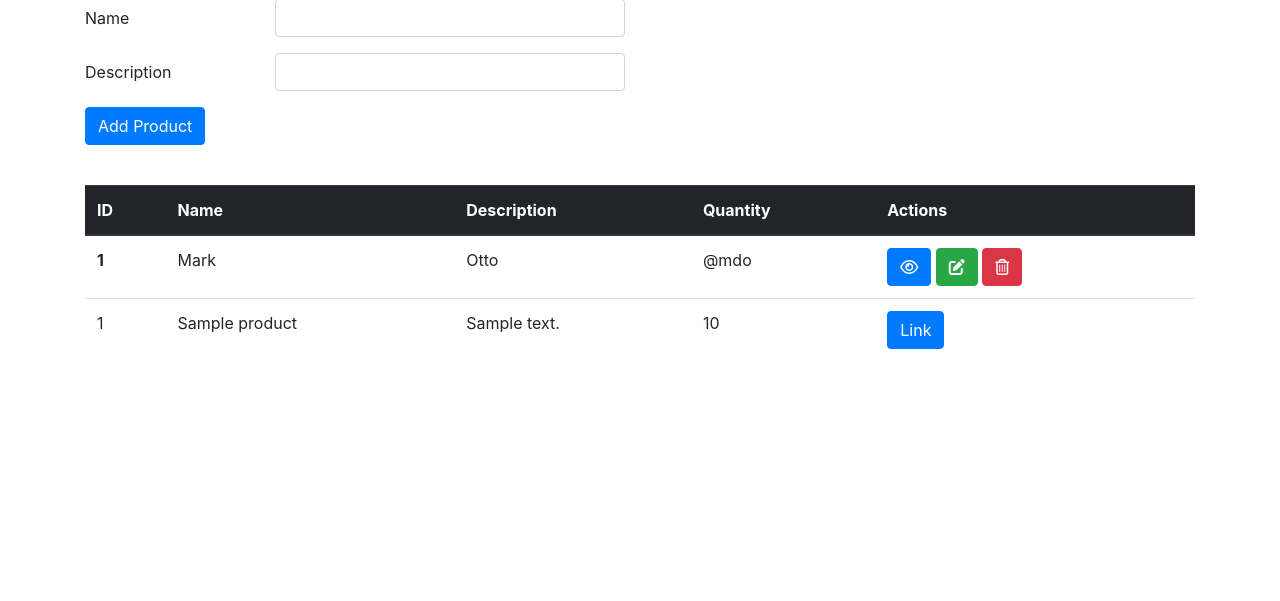
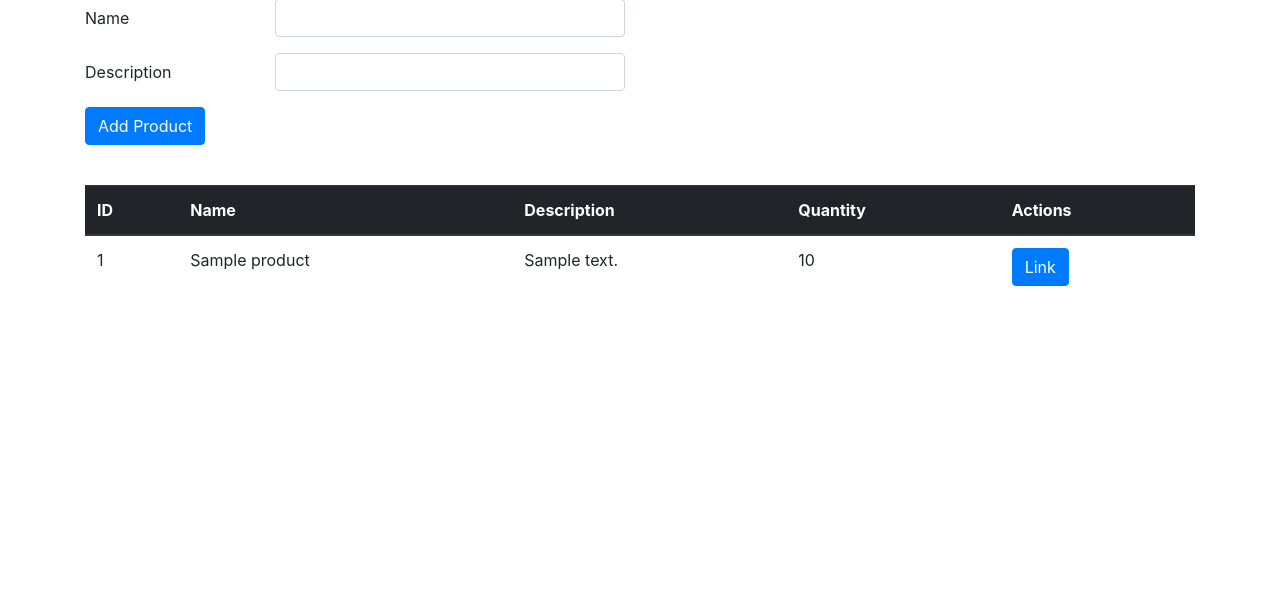
Before and after one commit to caogiahuy13/php-inventory-management, a PHP site: page /product.php in a window 1280 px wide. Shown: the part 137-738 px from the top of the page. Run offline with PHP 8.4, Linux system fonts and the light colour scheme; tables that the repository leaves empty or names only in its code hold one stand-in row (values such as "Sample post"); some libraries are stand-ins or nearby versions.

Commit message:
Refine product.php

```diff
--- a/product.php
+++ b/product.php
@@ -89,23 +89,6 @@
             </tr>
           </thead>
           <tbody>
-            <tr>
-              <th>1</th>
-              <td>Mark</td>
-              <td>Otto</td>
-              <td>@mdo</td>
-              <td>
-                <button type="button" class="btn btn-primary">
-                  <i class="far fa-eye"></i>
-                </button>
-                <button type="button" class="btn btn-success">
-                  <i class="fas fa-edit"></i>
-                </button>
-                <button type="button" class="btn btn-danger">
-                  <i class="far fa-trash-alt"></i>
-                </button>
-              </td>
-            </tr>
             <?php
               $username = "root";
               $password = "";
```
